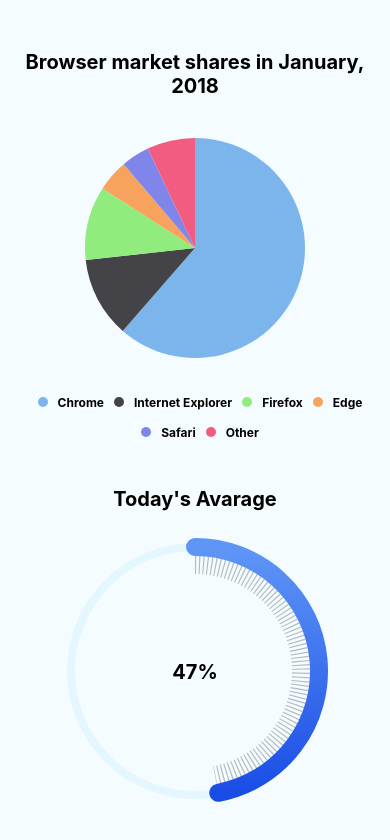
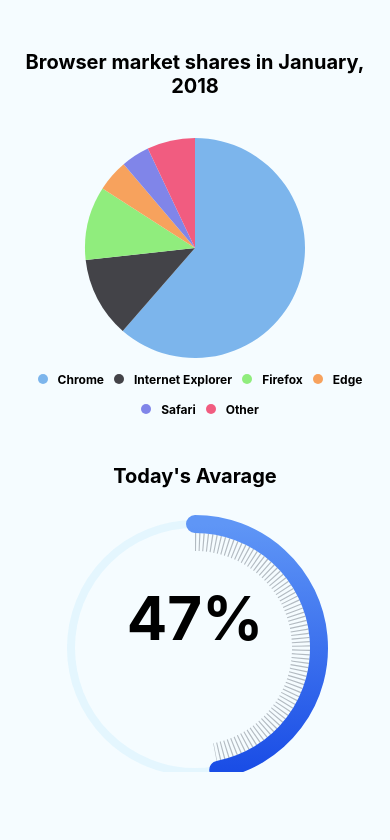
Before and after one commit to onemolegames/react-native-d3-charts, a React Native app in the folder example/: screen / in a window 390 px wide. Shown: the top 840 px of the page. Built offline with nearby package versions, Linux system fonts and the light colour scheme.

Commit message:
- fix the label for progress bar

```diff
--- a/example/src/circular-progress-bar/CircularProgressBar.js
+++ b/example/src/circular-progress-bar/CircularProgressBar.js
@@ -1,6 +1,6 @@
 import React, {Fragment} from "react";
 import PropTypes from "prop-types";
-import Svg, {Defs, G, LinearGradient, Path, Stop, Text} from "react-native-svg";
+import Svg, {Defs, G, LinearGradient, Path, Stop} from "react-native-svg";
 import * as scale from "d3-scale";
 import * as shape from "d3-shape";
 import {Dimensions, Text as RNText} from "react-native";
@@ -16,9 +16,7 @@ const CircularProgressBar = (props) => {
 
   const {
     text,
-    fontSize,
-    fontFamily,
-    color,
+    style,
   } = props.label;
 
   const {width, height} = props.size;
@@ -83,7 +81,7 @@ const CircularProgressBar = (props) => {
   return (
     <Fragment>
       <RNText style={{fontWeight: 'bold', fontSize: 20, textAlign: 'center'}}>{props.title}</RNText>
-      <Svg width={width} height={height} fill="none">
+      <Svg width={width} height={height} fill="red">
         <Defs>
           <LinearGradient id="grad" x1="0%" x2="0%" y1="0%" y2="100%">
             <Stop offset="0%" stopColor={valueArcStartColor} stopOpacity="1"/>
@@ -106,7 +104,12 @@ const CircularProgressBar = (props) => {
             d={valueArc()}/>
         </G>
       </Svg>
-      <RNText style={{position: 'relative', top: -height / 2, fontSize:20, fontWeight: 'bold'}}>
+      <RNText style={{
+        position: 'relative',
+        fontSize: 40,
+        fontWeight: 'bold', ...style,
+        top: -height / 2 - (style.fontSize ? style.fontSize / 2 : 20),
+      }}>
         {formattedLabel}
       </RNText>
     </Fragment>
@@ -178,9 +181,9 @@ CircularProgressBar.defaultProps = {
   },
   label: {
     text: "&value%",
-    fontSize: 30,
-    fontFamily: "Helvetica",
-    color: "black"
+    style: {
+      fontSize: 60
+    }
   }
 };
 
--- a/example/src/pie/Pie.js
+++ b/example/src/pie/Pie.js
@@ -3,7 +3,7 @@ import Svg, {Defs, G, LinearGradient, Path, Stop} from "react-native-svg";
 import * as scale from "d3-scale";
 import * as shape from "d3-shape";
 import PropTypes from "prop-types";
-import {Dimensions, Text, TouchableOpacity, View} from "react-native";
+import {Dimensions, ScrollView, Text, TouchableOpacity, View} from "react-native";
 
 const d3 = {
   scale,
@@ -44,7 +44,7 @@ export default class PieChart extends Component {
   }
 
   render() {
-    const {size, data, showLegend, title} = this.props;
+    const {size, data, showLegend} = this.props;
 
     const totalValue = data
       .map((pie) => pie.value)
@@ -101,7 +101,7 @@ export default class PieChart extends Component {
     });
     return (
       <Fragment>
-        <Text style={{fontWeight: 'bold', fontSize: 20, textAlign: 'center'}}>{title}</Text>
+        <Text style={{fontWeight: 'bold', fontSize: 20, textAlign: 'center'}}>Browser market shares in January, 2018</Text>
         <Svg width={size.width} height={size.height} fill="none">
           <Defs>
             {gradients}
@@ -122,7 +122,6 @@ PieChart.propTypes = {
     height: number.isRequired
   }).isRequired,
   showLegend: boolean,
-  title: string,
   data: arrayOf(object({
     value: number.isRequired,
     color: string,
@@ -141,7 +140,6 @@ PieChart.defaultProps = {
     height: 320
   },
   showLegend: true,
-  title: 'Browser market shares in January, 2018',
   data: [
     {
       value: 61.41,
```
Also changed, not shown: 1 other file (tests, documents, lock files or other folders).
